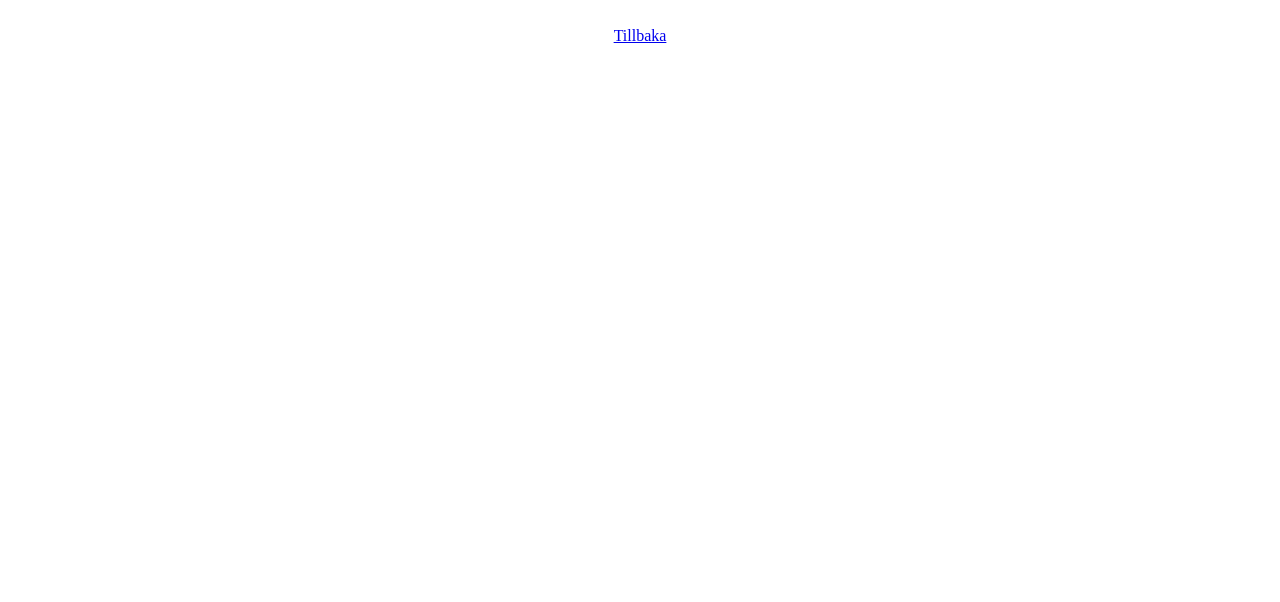
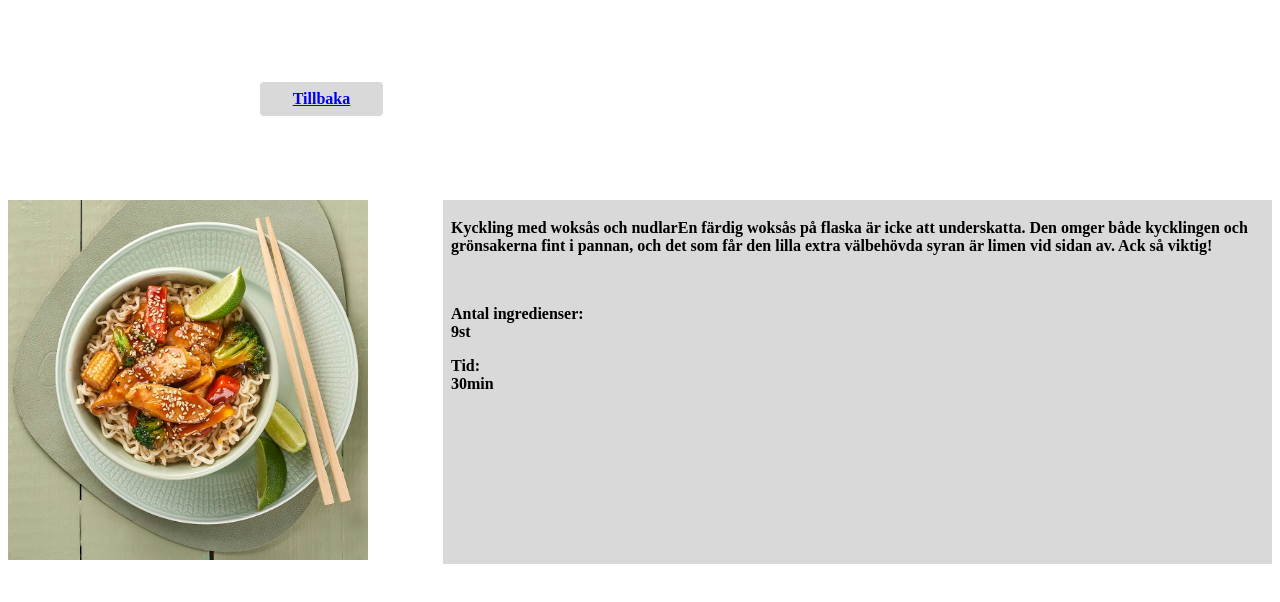
Before and after one commit to TE22B-Salehi-Iman/project01, a plain HTML site: page service.html in a window 1280 px wide. Drawn offline with Linux system fonts and the light colour scheme.

Commit message:
fixar delen för Maträtter

```diff
--- a/service.html
+++ b/service.html
@@ -8,16 +8,35 @@
 </head>
 <body>
     <div class="recipeGrid">
-        <nav>
-            <a href="./index.html">Tillbaka</a>
+        <nav class="recipe-nav">
+            <a id="link-alpha" href="./index.html">
+                <strong>Tillbaka</strong>
+            </a>
         </nav>
         <div class="recipelist">
-            <div id="recipe">
-
+            <div id="recipe-food">
+                <a href="noodles.html">
+                    <img src="./img/noodls.jpg" alt="thai nudlar" height="360">
+                </a>
+                <div id="food-text">
+                    <p>
+                        <strong>
+                            Kyckling med woksås och nudlarEn färdig woksås på flaska är icke att underskatta. Den omger både kycklingen och grönsakerna fint i pannan, och det som får den lilla extra välbehövda syran är limen vid sidan av. Ack så viktig!
+                        </strong>
+                    </p>
+                    <br>
+                    <p>
+                        <strong>
+                            Antal ingredienser: <br> 9st
+                        </strong>
+                    </p>
+                    <p>
+                        <strong>
+                            Tid: <br> 30min
+                        </strong>
+                    </p>
+                </div>
             </div>
-            <div id="recipe2"></div>
-            <div id="recipe3"></div>
-            <div id="recipe4"></div>
         </div>
     </div>
 </body>
--- a/style.css
+++ b/style.css
@@ -85,11 +85,40 @@ footer
 {
     display: grid;
     grid-template-columns: 1fr 1fr;
-    grid-template-rows: 1fr 2fr 2fr 2fr 2fr;
+    grid-template-rows: 1fr 2fr;
     gap: 10px;
+}
+
+.recipe-nav
+{
+    grid-area: 1 / 1  / 2 / 2;
+
+}
+
+#link-alpha
+{
+    border: 3px solid #d9d9d9;
+    background-color: #d9d9d9;
+    padding-inline: 30px;
+    padding-block: 5px;
+    border-radius: 4px;
 }
 
 .recipelist
 {
+    grid-area: 2 / 1 / 3 / 3;
+}
 
+#recipe-food
+{
+    display: flex;
+    flex-direction: row;
 }
+
+#food-text
+{
+    margin-left: 75px;
+    border: 3px solid #d9d9d9;
+    background-color: #d9d9d9;
+    padding-left: 5px;
+}
```
Also changed, not shown: noodles.html (added, +11 -0 lines), img/noodls.jpg (added).
